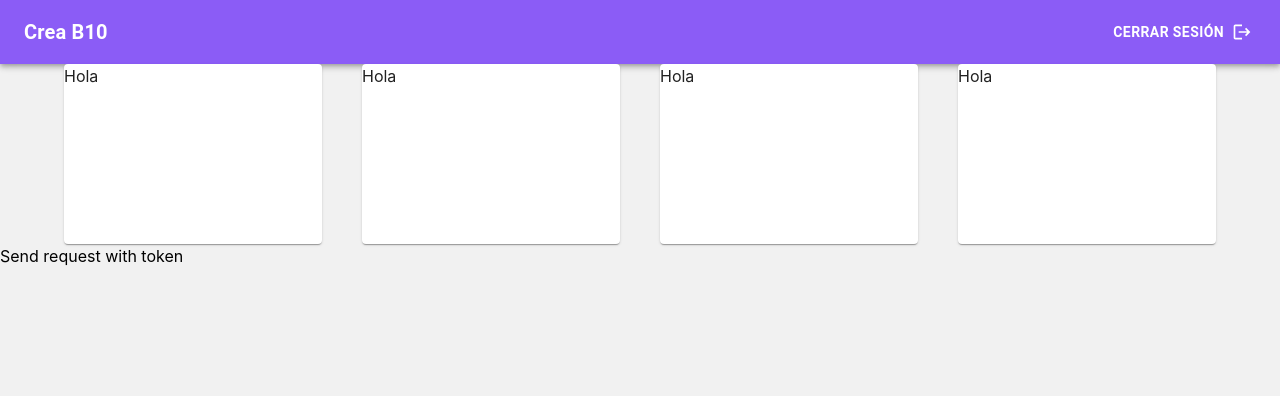
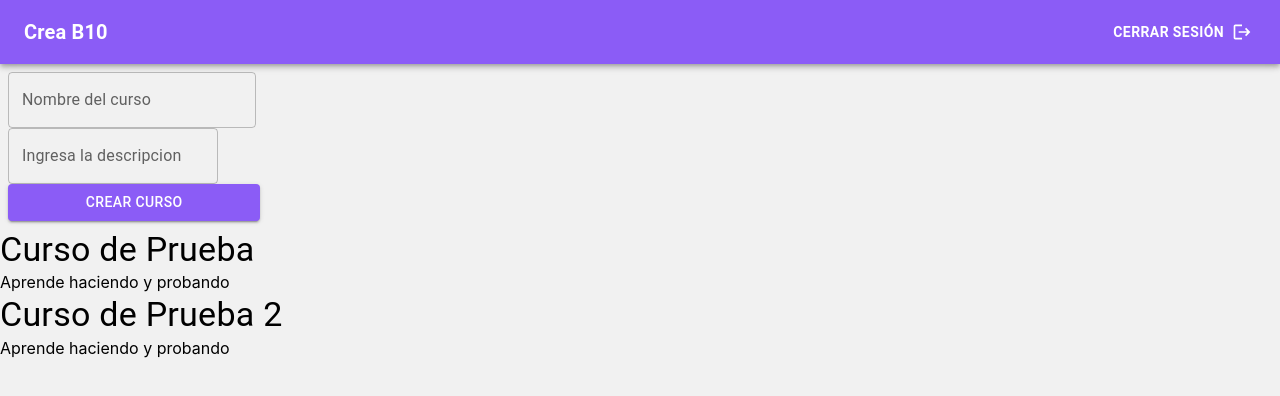
Before and after one commit to martinchuck/creab10-frontend, a React (Vite) app: page /dashboard in a window 1280 px wide. Shown: the top 396 px of the page. Built offline with nearby package versions, Linux system fonts and the light colour scheme; sample sign-in values are in the browser's storage.

Commit message:
adding create courses

```diff
--- a/src/components/Card.jsx
+++ /dev/null
@@ -1,17 +0,0 @@
-import React from "react";
-import  Paper  from "@mui/material/Paper";
-import { Grid } from "@mui/material";
-
-const Card = () => {
-    return (
-    <Grid item xs={3}>
-    <Paper sx={
-        {
-            height: 180,
-        }
-    }>Hola</Paper>
-    </Grid>
-    );
-};
-
-export default Card;
--- /dev/null
+++ b/src/components/CoursesCard.jsx
@@ -0,0 +1,13 @@
+import React from "react";
+import { Typography } from "@mui/material";
+
+function CoursesCard({ course }) {
+  return (
+    <li>
+      <Typography variant="h4">{course.name}</Typography>
+      <p>{course.description}</p>
+    </li>
+  );
+}
+
+export default CoursesCard;
--- /dev/null
+++ b/src/components/CoursesForm.jsx
@@ -0,0 +1,50 @@
+import { Button, FormControl, Box, Input, TextField } from "@mui/material";
+import React, { useState } from "react";
+
+function CoursesForm({ createCourse }) {
+  const [courseName, setCourseName] = useState("");
+  const [description, setDescription] = useState("");
+
+  const handleSubmit = (e) => {
+    e.preventDefault();
+    createCourse({ courseName, description });
+    setCourseName("");
+    setDescription("");
+  };
+  return (
+    <form onSubmit={handleSubmit}>
+      <Box
+        component="form"
+        sx={{
+          "& > :not(style)": { m: 1, width: "25ch" },
+        }}
+      >
+        <FormControl>
+          <div>
+            <TextField
+              variant="outlined"
+              id="nombre"
+              label="Nombre del curso"
+              onChange={(e) => setCourseName(e.target.value)}
+              value={courseName}
+            />
+          </div>
+          <div>
+            <TextField
+              id="descripcion"
+              label="Ingresa la descripcion"
+              multiline
+              onChange={(e) => setDescription(e.target.value)}
+              value={description}
+            />
+          </div>
+          <Button type="submit" variant="contained" onClick={handleSubmit}>
+            Crear curso
+          </Button>
+        </FormControl>
+      </Box>
+    </form>
+  );
+}
+
+export default CoursesForm;
--- /dev/null
+++ b/src/components/CoursesList.jsx
@@ -0,0 +1,14 @@
+import CoursesCard from "./CoursesCard";
+
+function CoursesList({ courses }) {
+  return (
+    <>
+      <ul>
+        {courses.map((course) => (
+          <CoursesCard key={course.id} course={course} />
+        ))}
+      </ul>
+    </>
+  );
+}
+export default CoursesList;
--- a/src/components/Welcome.jsx
+++ b/src/components/Welcome.jsx
@@ -1,6 +1,5 @@
-import { useEffect } from "react";
+import { useEffect, useState } from "react";
 import { useNavigate } from "react-router-dom";
-import api from "../shared/api";
 import { getAuthToken, useLogout } from "../shared/login";
 import AppBar from "@mui/material/AppBar";
 import Box from "@mui/material/Box";
@@ -8,8 +7,10 @@ import Toolbar from "@mui/material/Toolbar";
 import Typography from "@mui/material/Typography";
 import Button from "@mui/material/Button";
 import LogoutIcon from "@mui/icons-material/Logout";
-import Card from "./Card";
 import { Container, Grid } from "@mui/material";
+import CoursesForm from "./CoursesForm";
+import CoursesList from "./CoursesList";
+import { courses as data } from "./courses";
 
 export const Welcome = () => {
   const token = getAuthToken();
@@ -20,6 +21,24 @@ export const Welcome = () => {
       navigate("/login");
     }
   }, [token, navigate]);
+
+  const [courses, setCourses] = useState([]);
+
+  useEffect(() => {
+    setCourses(data);
+  }, []);
+
+  function createCourse(course) {
+    setCourses([
+      ...courses,
+      {
+        id: courses.length,
+        name: course.courseName,
+        description: course.description,
+      },
+    ]);
+  }
+
   return (
     <>
       <Grid>
@@ -45,25 +64,21 @@ export const Welcome = () => {
               </Button>
             </Toolbar>
           </AppBar>
-      </Box>
-      <Container>
-      <Grid container spacing={5}>
-      <Card />
-      <Card />
-      <Card />
-      <Card />
-        </Grid>
-      </Container>
-
-
-      <button
+          {/* <button
             onClick={async () => {
               const response = await api.get("/users");
               console.log(response);
             }}
           >
             Send request with token
-      </button>
+          </button> */}
+          <CoursesForm createCourse={createCourse} />
+          <CoursesList courses={courses} />
+        </Box>
+        <Container>
+          <Grid container spacing={5}></Grid>
+        </Container>
+
         <br />
       </Grid>
     </>
--- /dev/null
+++ b/src/components/courses.js
@@ -0,0 +1,12 @@
+export const courses = [
+  {
+    id: 1,
+    name: "Curso de Prueba",
+    description: "Aprende haciendo y probando",
+  },
+  {
+    id: 2,
+    name: "Curso de Prueba 2",
+    description: "Aprende haciendo y probando",
+  },
+];
```
Lines whose indentation alone changed are shown as unchanged.
